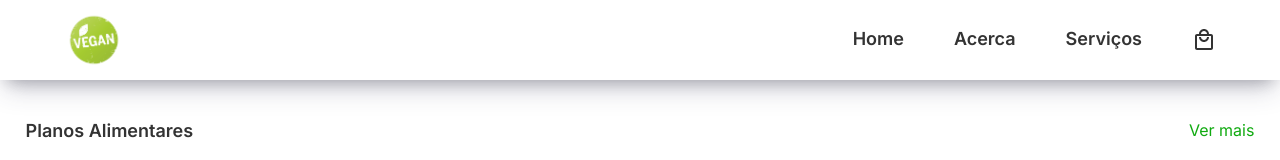
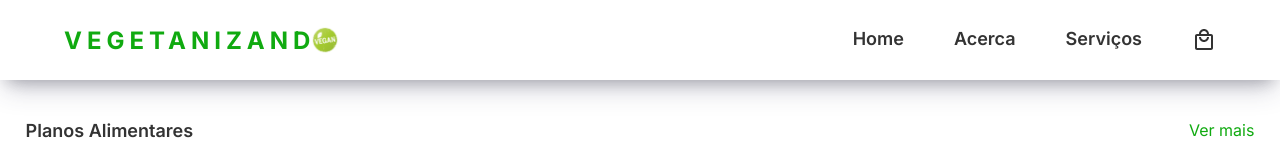
Before and after one commit to Juanpi92/Vegetanizando, a React (Vite) app: page /#/ in a window 1280 px wide. Shown: the top 160 px of the page. Built offline with nearby package versions, Linux system fonts and the light colour scheme; no server answers.

Commit message:
style: added title to logo

```diff
--- a/src/components/Header/index.jsx
+++ b/src/components/Header/index.jsx
@@ -11,10 +11,16 @@ export default function Header() {
   return (
     <>
       <header className='header-container'>
-        <img src={'./imagenes/new-logo.png'} alt="Vegetanizando logo" className="app-logo" />
+        <h1 className='header-logo-title'>
+          VEGETANIZAND
+          <img src={'./imagenes/new-logo.png'} alt="Vegetanizando logo" className="app-logo" />
+        </h1>
       </header>
       <header className='header-container-desktop'>
-        <img src={'./imagenes/new-logo.png'} alt="Vegetanizando logo" className="app-logo" />
+        <h1 className='header-logo-title'>
+          VEGETANIZAND
+          <img src={'./imagenes/new-logo.png'} alt="Vegetanizando logo" className="app-logo" />
+        </h1>
         <nav className="nav-desktop-container">
           <ul className='nav-desktop-content'>
             <li>
--- a/src/components/Header/styles.css
+++ b/src/components/Header/styles.css
@@ -12,7 +12,17 @@
 }
 
 .app-logo {
-    width: 60px;
+    width: 30px;
+    margin-left: -5px;
+}
+
+.header-logo-title {
+    display: flex;
+    align-items: center;
+    justify-content: center;
+    letter-spacing: 5px;
+    font-size: 24px;
+    color: var(--secondary-color);
 }
 
 .nav-desktop-content {
@@ -60,6 +70,7 @@
         transform: rotateZ(-90deg);
         opacity: 0;
     }
+
     to {
         transform: rotateZ(0deg);
         opacity: 1;
@@ -69,6 +80,19 @@
 @media (min-width: 320px) and (max-width: 480px) {
     .header-container {
         display: flex;
+        align-items: center;
+        justify-content: center;
+    }
+
+    .app-logo {
+        width: 26px;
+        margin-left: -4px;
+    }
+
+    .header-logo-title {
+        align-items: center;
+        letter-spacing: 5px;
+        font-size: 22px;
     }
 }
 
@@ -77,6 +101,28 @@
         display: flex;
         align-items: center;
         justify-content: space-between;
+    }
+
+    .app-logo {
+        width: 20px;
+        margin-left: -2px;
+    }
+
+    .header-logo-title {
+        letter-spacing: 0px;
+        font-size: 18px;
+    }
+}
+
+@media screen and (min-width: 600px) {
+    .app-logo {
+        width: 25px;
+        margin-left: -2px;
+    }
+
+    .header-logo-title {
+        letter-spacing: 2px;
+        font-size: 22px;
     }
 }
 
@@ -88,4 +134,14 @@
     .nav-desktop-content {
         gap: 50px;
     }
+
+    .app-logo {
+        width: 30px;
+        margin-left: -5px;
+    }
+
+    .header-logo-title {
+        letter-spacing: 5px;
+        font-size: 24px;
+    }
 }
--- a/src/pages/Servicos/styles.css
+++ b/src/pages/Servicos/styles.css
@@ -54,6 +54,10 @@
 }
 
 @media screen and (min-width: 1280px) {
+    .servicos-container {
+        gap: 2rem;
+    }
+
     .shotcuts-container {
         gap: 4rem;
     }
```
